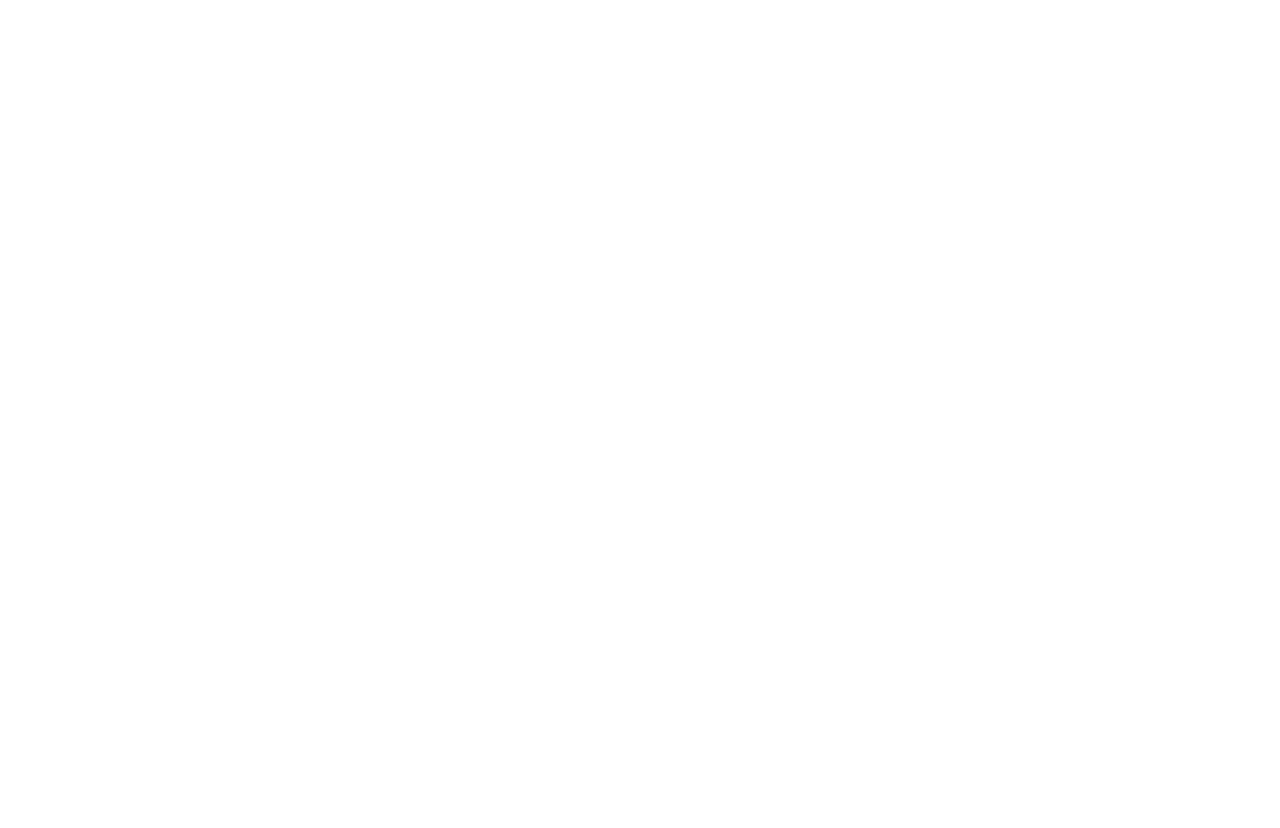
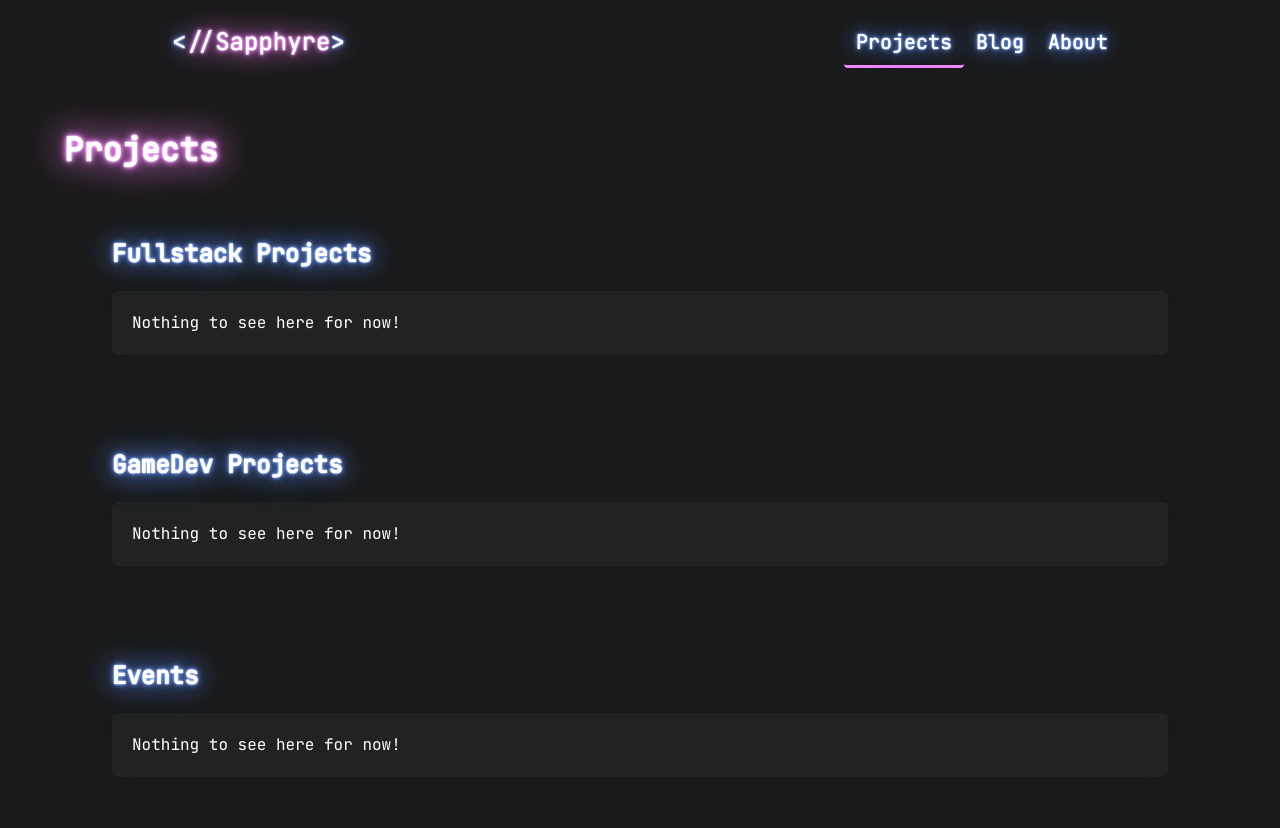
Before and after one commit to sapphyree/sapphyree.github.io, a Gatsby site: page /projects in a window 1280 px wide. Before the commit this address had no page. Before the commit the page ends 800 px from the top, so only its background shows below. Built offline with nearby package versions, Linux system fonts and the light colour scheme; Gatsby itself is replaced by a stand-in of ours.

Commit message:
Make everything prettier + add projects page

```diff
--- a/src/pages/404.js
+++ b/src/pages/404.js
@@ -7,7 +7,9 @@
     <Full>
       <div className="content">
         <h1 className="title has-text-white"><span className="glowPink">Error 404</span></h1>
-        <p>The page you have attempted to go to is broken, inactive or not yet finished.</p>
+          <div className="box">
+            <p>The page you have attempted to go to is broken, inactive or not yet finished.</p>
+          </div>
       </div>
     </Full>
   )
--- /dev/null
+++ b/src/pages/projects.js
@@ -0,0 +1,29 @@
+import * as React from 'react'
+import Full from "../layouts/basic"
+import "../styles/global.scss"
+
+export default function ProjectsPage () {
+  return (
+    <Full>
+        <h1 className="title has-text-white"><span className="glowPink">Projects</span></h1>
+            <section className="section">
+                <p className="title has-text-white is-4"><span className="glowBlue">Fullstack Projects</span></p>
+                <div className="box">
+                Nothing to see here for now!
+                </div>
+            </section>
+            <section className="section">
+                <p className="title has-text-white is-4"><span className="glowBlue">GameDev Projects</span></p>
+                <div className="box">
+                Nothing to see here for now!
+                </div>
+            </section>
+            <section className="section">
+                <p className="title has-text-white is-4"><span className="glowBlue">Events</span></p>
+                <div className="box">
+                Nothing to see here for now!
+                </div>
+            </section>
+    </Full>
+  )
+}
--- a/src/templates/blog-template.js
+++ b/src/templates/blog-template.js
@@ -7,10 +7,12 @@
   return (
     <Full>
       <div className="columns">
-      <div className="column is-half">
+      <div className="column">
           <div className="content">
             <h1 className="title has-text-white"><span className="glowPink">{post.frontmatter.title}</span></h1>
-            <div dangerouslySetInnerHTML={{ __html: post.html }}></div>
+            <div className="box">
+              <div dangerouslySetInnerHTML={{ __html: post.html }}></div>
+            </div>
           </div>
       </div>
       </div>
```
Also changed, not shown: src/pages/about.js (+14 -4 lines).
